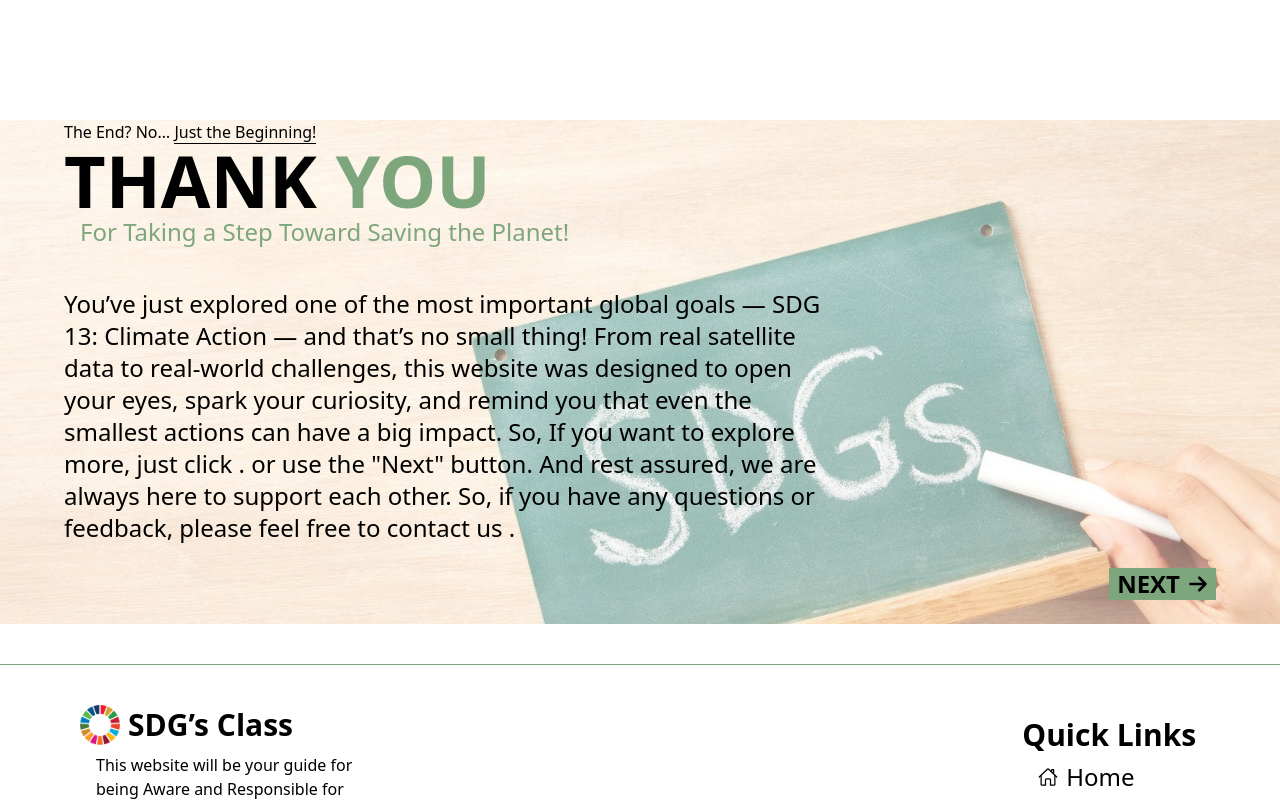
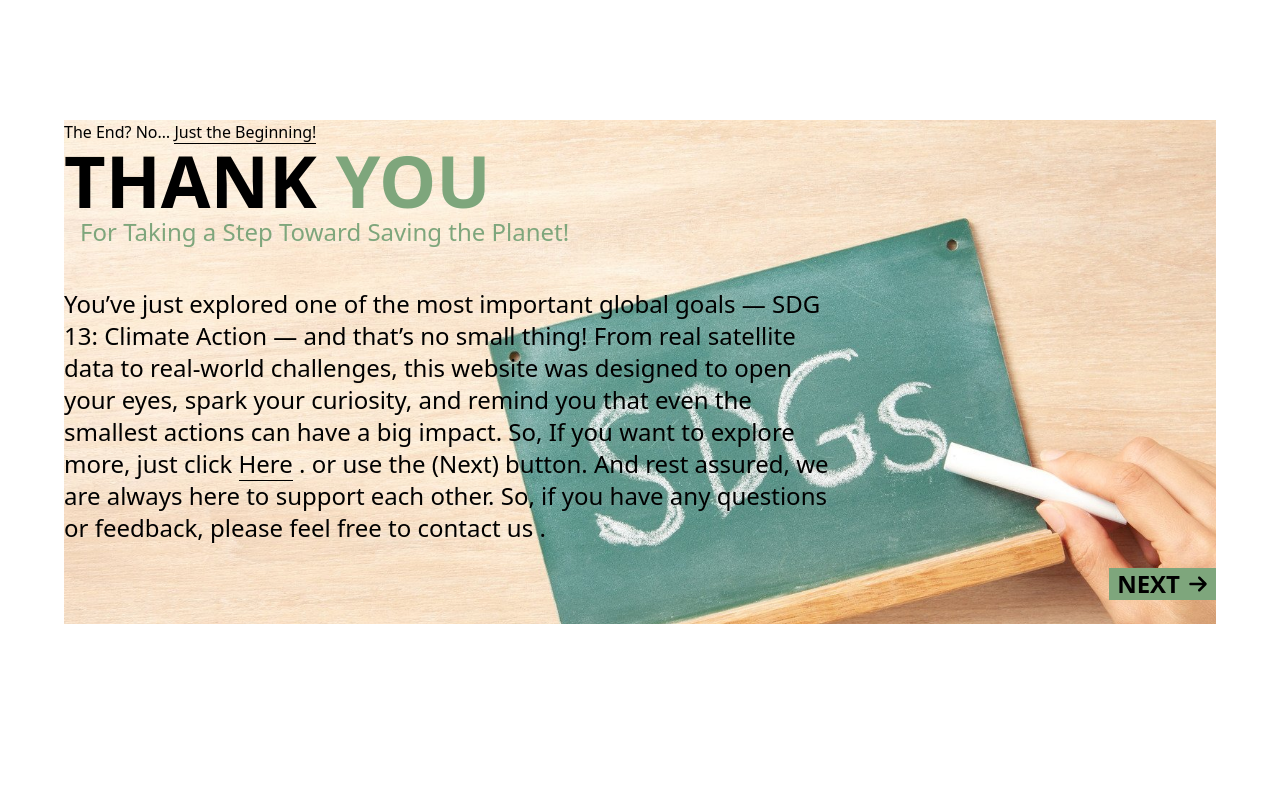
Before and after one commit to Kemet-Cosmos/SDGs-Class, a Next.js app: page /lesson in a window 1280 px wide. Shown: the part 2600-3401 px from the top of the page. Built offline with nearby package versions, Linux system fonts and the light colour scheme.

Commit message:
edit ThxMessage component and make Eslient Happpy

```diff
--- a/src/components/Imagine.tsx
+++ b/src/components/Imagine.tsx
@@ -3,13 +3,9 @@ import Image from "next/image";
 import Link from "next/link";
 import React from "react";
 import { motion } from "framer-motion";
-import { FaArrowRight } from "react-icons/fa6";
 import { ViewPort, FadeLeft, FadeRight, FadeUp } from "@/Animation";
 import NextPage from "./ui/NextPage";
-
 const MotionImage = motion(Image);
-const MotionLink = motion(Link);
-
 const Imagine = () => {
   return (
     <section className="flex flex-col lg:flex-row justify-center gap-10">
--- a/src/components/ThxMessage.tsx
+++ b/src/components/ThxMessage.tsx
@@ -1,46 +1,108 @@
 "use client";
-import React from "react";
+import React, { useEffect, useState } from "react";
 import Image from "next/image";
-import { motion } from "framer-motion";
-import { Animate, FadeDown, FadeLeft, FadeRight, FadeUp } from "@/Animation";
+import { AnimatePresence, motion } from "framer-motion";
+import { Animate, FadeLeft, FadeUp, opacity, ViewPort } from "@/Animation";
 import NextPage from "./ui/NextPage";
 const MotionImage = motion(Image);
 const ThxMessage = () => {
+  const [isMenuOpened, setIsMenuOpened] = useState<boolean>(false);
+
+  useEffect(() => {
+    if (isMenuOpened) {
+      document.body.style.overflow = "hidden";
+    } else {
+      document.body.style.overflow = "";
+    }
+    return () => {
+      document.body.style.overflow = "";
+    };
+  }, [isMenuOpened]);
+
   return (
-    <section className="relative !min-h-fit">
+    <section>
+      <AnimatePresence>
+        {isMenuOpened && (
+          <>
+            <motion.div
+              initial={{ opacity: 0 }}
+              animate={{ opacity: 0.4 }}
+              exit={{ opacity: 0 }}
+              className="fixed top-0 left-0 w-full h-screen bg-black z-50"
+              onClick={() => setIsMenuOpened(false)}
+            />
+            <motion.div
+              {...Animate}
+              {...FadeUp}
+              className="fixed top-2/4 left-2/4 -translate-x-2/4 -translate-y-2/4
+             w-4/5 max-w-2xl p-6 bg-white border border-Green-1
+             rounded-2xl shadow-xl z-50 text-center"
+            >
+              <h1 className="text-3xl font-semibold text-Green-1 mb-2">
+                We Still Work on Class’s
+              </h1>
+              <p className="text-gray-600">
+                This section is under development. Stay tuned!
+              </p>
+            </motion.div>
+          </>
+        )}
+      </AnimatePresence>
+      <div className="relative !min-h-fit">
         <MotionImage
+          {...opacity}
+          {...ViewPort}
           src="/SDGs_board.jpg"
           alt="Image"
           width={1000}
           height={1000}
           className="absolute top-0 left-0 w-full h-full object-cover -z-10 opacity-60"
         />
-      <p>
+        <motion.p {...FadeLeft} {...ViewPort}>
           The End? No…{" "}
           <span className="border-b border-black">Just the Beginning!</span>
-      </p>
+        </motion.p>
 
         <div>
-        <h1 className="relative text-7xl font-semibold ">
+          <motion.h1
+            {...FadeLeft}
+            {...ViewPort}
+            className="relative text-7xl font-semibold "
+          >
             THANK <span className="text-Green-1"> YOU </span>
-        </h1>
-        <p className="text-2xl ml-4 text-Green-1">
+          </motion.h1>
+          <motion.p
+            {...FadeLeft}
+            {...ViewPort}
+            className="text-2xl ml-4 text-Green-1"
+          >
             For Taking a Step Toward Saving the Planet!
-        </p>
+          </motion.p>
         </div>
 
-      <div className="mt-10 text-2xl max-w-3xl">
+        <motion.div
+          {...FadeUp}
+          {...ViewPort}
+          className="mt-10 text-2xl max-w-3xl"
+        >
           You’ve just explored one of the most important global goals — SDG 13:
-        Climate Action — and that’s no small thing! From real satellite data to
-        real-world challenges, this website was designed to open your eyes,
-        spark your curiosity, and remind you that even the smallest actions can
-        have a big impact. So, If you want to explore more, just click . or use
-        the "Next" button. And rest assured, we are always here to support each
-        other. So, if you have any questions or feedback, please feel free to
-        contact us .
+          Climate Action — and that’s no small thing! From real satellite data
+          to real-world challenges, this website was designed to open your eyes,
+          spark your curiosity, and remind you that even the smallest actions
+          can have a big impact. So, If you want to explore more, just click{" "}
+          <span
+            onClick={() => setIsMenuOpened(true)}
+            className="border-b border-black cursor-pointer"
+          >
+            Here
+          </span>{" "}
+          . or use the (Next) button. And rest assured, we are always here to
+          support each other. So, if you have any questions or feedback, please
+          feel free to contact us .
+        </motion.div>
+        <div className="h-20 flex justify-end items-center">
+          <NextPage href="/resources" />
         </div>
-      <div className="h-20 flex justify-end items-center">
-        <NextPage href="/resources"/>
       </div>
     </section>
   );
```
Lines whose indentation alone changed are shown as unchanged.
